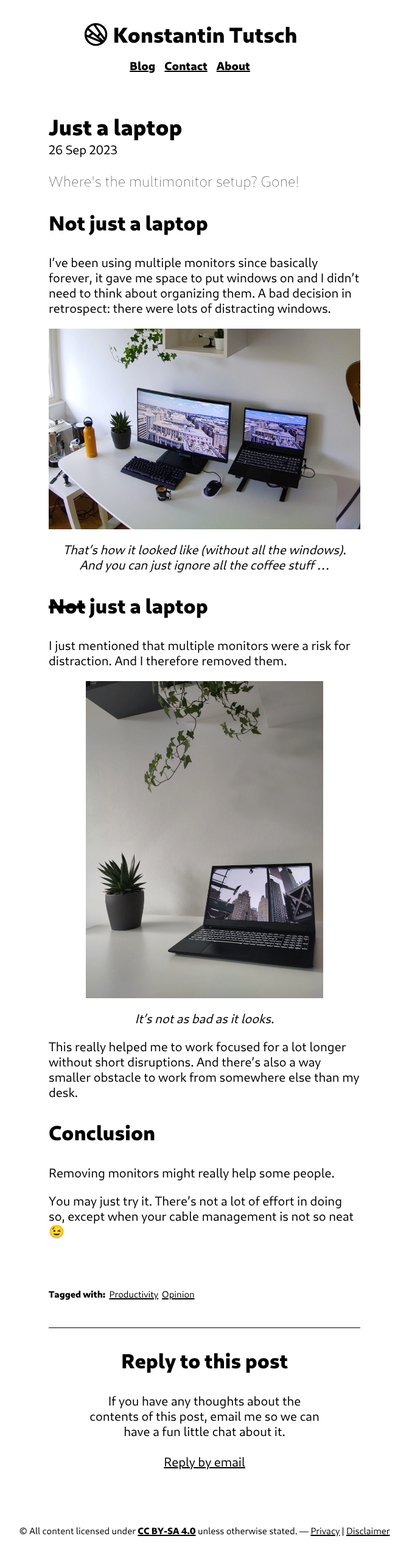
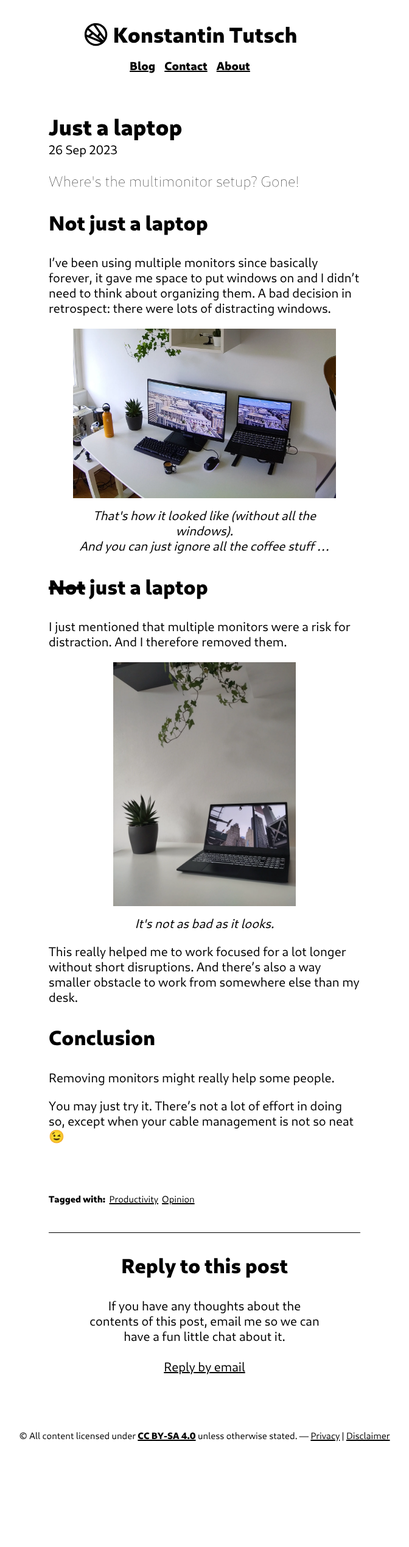
Before and after one commit to konstantintutsch/website, a Jekyll site: the page built from _posts/2023-09-26-just-a-laptop.md, in a window 1280 px wide. Shown: the whole page at 61% size, without its empty margins (304-976 px from the left). Built offline with Jekyll 4.4.1, drawn with Linux system fonts in a browser that asks for light colours; after the commit the page ends 2381 px from its top, so only the background shows below that.

Commit message:
rss friendly captions

```diff
--- a/_includes/image.html
+++ b/_includes/image.html
@@ -1,2 +1,4 @@
-<img class="post" src="/assets/images/{{ include.file }}" alt="{{ include.alt }}">
-<span class="caption">{{ include.caption }}</span>
+<figure>
+    <img src="/assets/images/{{ include.file }}" alt="{{ include.alt }}">
+    <figcaption>{{ include.caption }}</figcaption>
+</figure>
--- a/assets/css/style.css
+++ b/assets/css/style.css
@@ -103,7 +103,7 @@
 h1, h2, h3, h4, b, nav a { font-weight: 800; } /* weight 800 for bold fonts, better compatibility with Safari */
 
 /* size */
-p, li { font-size: 1.3em; }
+p, figcaption, li { font-size: 1.3em; }
 small { font-size: 0.95em; }
 h2 { font-size: 2.3em; }
 h3 { font-size: 2.1em; }
@@ -130,14 +130,14 @@
 ul { margin: 2em auto 2em 0; }
 
 /* images */
-img.post {
+figure img {
     max-width: 100%;
     max-height: 25em;
     margin: auto;
     display: block;
     margin: 1em auto 1em auto;
 }
-span.caption {
+figcaption {
     width: 100%;
     display: block;
     text-align: center;
```
